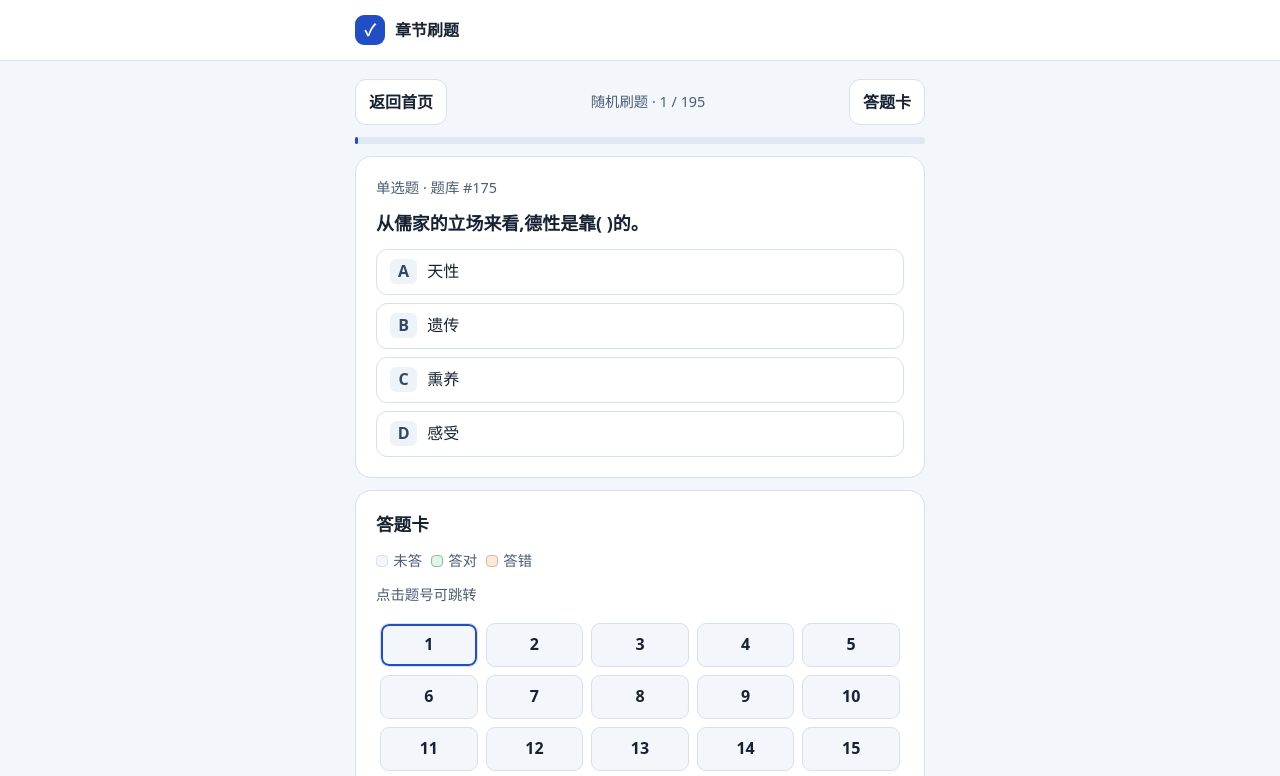
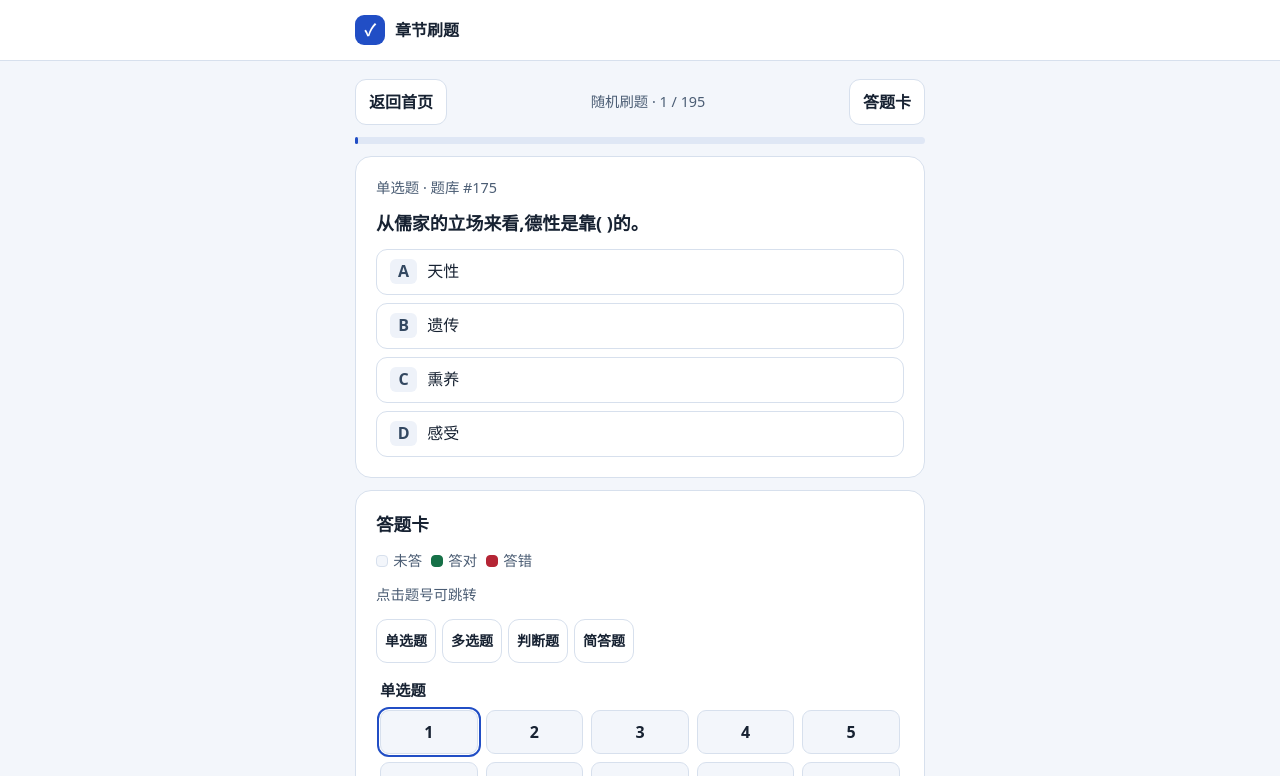
Before and after one commit to KZmodi/chapter-quiz, a plain HTML site: page index.html in a window 1280 px wide. Both pictures are taken after a click on the button "随机刷题". Shown: the top 776 px of the page. Drawn offline with Linux system fonts and the light colour scheme.

Commit message:
Group answer card by question type and strengthen colors

```diff
--- a/app.js
+++ b/app.js
@@ -285,15 +285,35 @@ function renderAnswerCard(active, statuses) {
     ...Object.entries(statusLabels).filter(([status]) => status !== 'legacy' || statuses.includes(status))
       .map(([status, label]) => group('span', 'answer-key',
         element('span', 'answer-swatch ' + status), label)));
-  const grid = group('div', 'answer-grid', ...statuses.map((status, index) => {
+  const cellsByType = Object.fromEntries(Object.keys(typeNames).map(type => [type, []]));
+  active.ids.forEach((id, index) => {
+    const { type } = course().byId.get(id);
+    const status = statuses[index];
     const position = index + 1;
     const cell = button(position, () => jumpTo(index), 'answer-number ' + status);
     cell.setAttribute('aria-label', '第 ' + position + ' 题，' + statusLabels[status]);
     if (index === active.index) cell.setAttribute('aria-current', 'true');
-    return cell;
-  }));
+    cellsByType[type].push(cell);
+  });
+  const shortcuts = group('div', 'row answer-shortcuts');
+  const sections = group('div', 'answer-sections stacked');
+  for (const [type, cells] of Object.entries(cellsByType)) {
+    if (!cells.length) continue;
+    const label = element('h3', 'answer-type', typeNames[type]);
+    label.id = 'answer-type-' + type;
+    label.tabIndex = -1;
+    const section = group('section', 'stacked', label, group('div', 'answer-grid', ...cells));
+    section.setAttribute('aria-labelledby', label.id);
+    sections.append(section);
+    const shortcut = button(typeNames[type], () => {
+      sections.scrollTop = label.offsetTop;
+      label.focus({ preventScroll: true });
+    }, 'secondary answer-shortcut');
+    shortcut.setAttribute('aria-controls', label.id);
+    shortcuts.append(shortcut);
+  }
   const card = group('section', 'card stack',
-    title, legend, element('p', 'muted', '点击题号可跳转'), grid);
+    title, legend, element('p', 'muted', '点击题号可跳转'), shortcuts, sections);
   card.setAttribute('aria-labelledby', title.id);
   return card;
 }
@@ -433,8 +453,8 @@ function render() {
   screen.replaceChildren(...banners, content);
   const currentCell = screen.querySelector('.answer-number[aria-current]');
   if (currentCell) {
-    const grid = currentCell.parentElement;
-    grid.scrollTop = currentCell.offsetTop - grid.clientHeight / 2 + currentCell.offsetHeight / 2;
+    const sections = currentCell.closest('.answer-sections');
+    sections.scrollTop = currentCell.offsetTop - sections.clientHeight / 2 + currentCell.offsetHeight / 2;
   }
   screen.removeAttribute('aria-busy');
 }
--- a/index.html
+++ b/index.html
@@ -5,8 +5,8 @@
   <meta name="viewport" content="width=device-width, initial-scale=1">
   <meta name="color-scheme" content="light">
   <title>章节刷题</title>
-  <link rel="stylesheet" href="style.css?v=2">
-  <script type="module" src="app.js?v=2"></script>
+  <link rel="stylesheet" href="style.css?v=3">
+  <script type="module" src="app.js?v=3"></script>
 </head>
 <body>
   <header class="top"><div class="shell masthead">
--- a/style.css
+++ b/style.css
@@ -59,16 +59,19 @@ select { margin-top: 5px; padding-right: 28px; }
 .notice { margin-bottom: 12px; }
 [hidden] { display: none !important; }
 .practice-actions { display: grid; grid-template-columns: auto 1fr; gap: 9px; }
-.answer-grid {
+.answer-sections {
   position: relative;
-  display: grid;
-  grid-template-columns: repeat(5, minmax(0, 1fr));
-  gap: 8px;
-  max-height: 240px;
+  align-content: start;
+  gap: 16px;
+  max-height: 270px;
   overflow-y: auto;
   padding: 4px;
   overscroll-behavior-y: contain;
 }
+.answer-type { margin: 0; font-size: .95rem; }
+.answer-shortcuts { gap: 6px; }
+.answer-shortcut { min-height: 44px; padding: 5px 8px; font-size: .875rem; }
+.answer-grid { display: grid; grid-template-columns: repeat(5, minmax(0, 1fr)); gap: 8px; }
 .answer-number {
   min-height: 44px;
   padding: 4px 0;
@@ -78,7 +81,7 @@ select { margin-top: 5px; padding-right: 28px; }
   font-variant-numeric: tabular-nums;
   background: #f3f6fb;
 }
-.answer-number[aria-current] { box-shadow: inset 0 0 0 2px var(--accent); }
+.answer-number[aria-current] { outline: 2px solid var(--accent); outline-offset: 1px; }
 .answer-number:focus-visible { outline-offset: 1px; }
 .answer-key { display: inline-flex; align-items: center; gap: 5px; }
 .answer-swatch {
@@ -89,10 +92,10 @@ select { margin-top: 5px; padding-right: 28px; }
   background: #f3f6fb;
 }
 .answer-number.correct, .answer-swatch.correct {
-  border-color: #8dbda5; background: #e0f4e8; color: #124b32;
+  border-color: #167047; background: #167047; color: white;
 }
 .answer-number.incorrect, .answer-swatch.incorrect {
-  border-color: #dfb699; background: #fce9d8; color: #703913;
+  border-color: #b52535; background: #b52535; color: white;
 }
 .answer-number.legacy, .answer-swatch.legacy {
   border-color: #abbad5; background: #e5ebf7; color: #334861;
```
Also changed, not shown: 1 other file.
